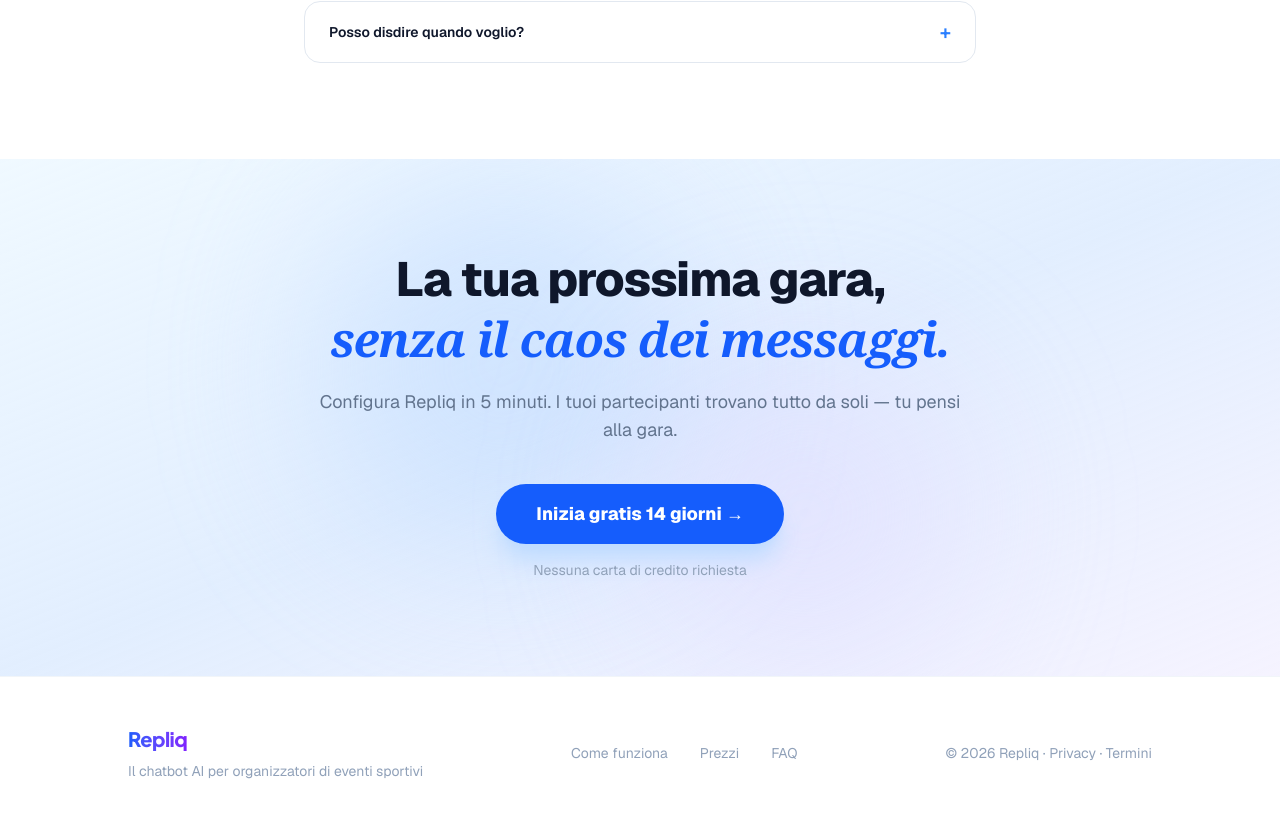
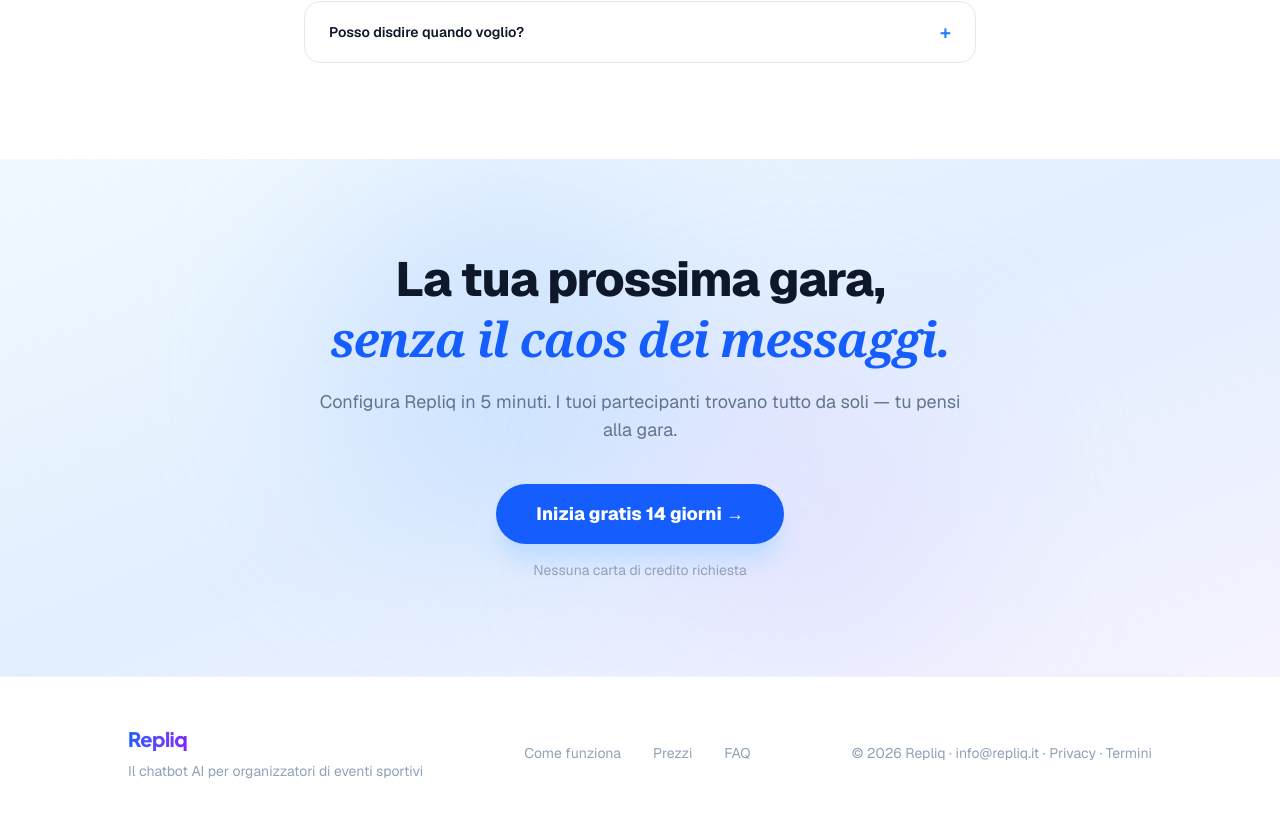
Before and after one commit to giacomonalesso93-maker/racebot-landing, a Next.js app: page / in a window 1280 px wide. Shown: the part 9001-9818 px from the top of the page. Built offline with nearby package versions, Linux system fonts and the light colour scheme.

Commit message:
Add info@repliq.it to footer

```diff
--- a/app/page.tsx
+++ b/app/page.tsx
@@ -766,7 +766,7 @@ export default function LandingPage() {
             <a href="/pricing" className="hover:text-blue-600 transition-colors">Prezzi</a>
             <a href="#faq" className="hover:text-blue-600 transition-colors">FAQ</a>
           </div>
-          <p className="text-slate-400 text-sm">© 2026 Repliq · <a href="/privacy" className="hover:text-blue-500 transition-colors">Privacy</a> · <a href="/termini" className="hover:text-blue-500 transition-colors">Termini</a></p>
+          <p className="text-slate-400 text-sm">© 2026 Repliq · <a href="mailto:info@repliq.it" className="hover:text-blue-500 transition-colors">info@repliq.it</a> · <a href="/privacy" className="hover:text-blue-500 transition-colors">Privacy</a> · <a href="/termini" className="hover:text-blue-500 transition-colors">Termini</a></p>
         </div>
       </footer>
 
```
